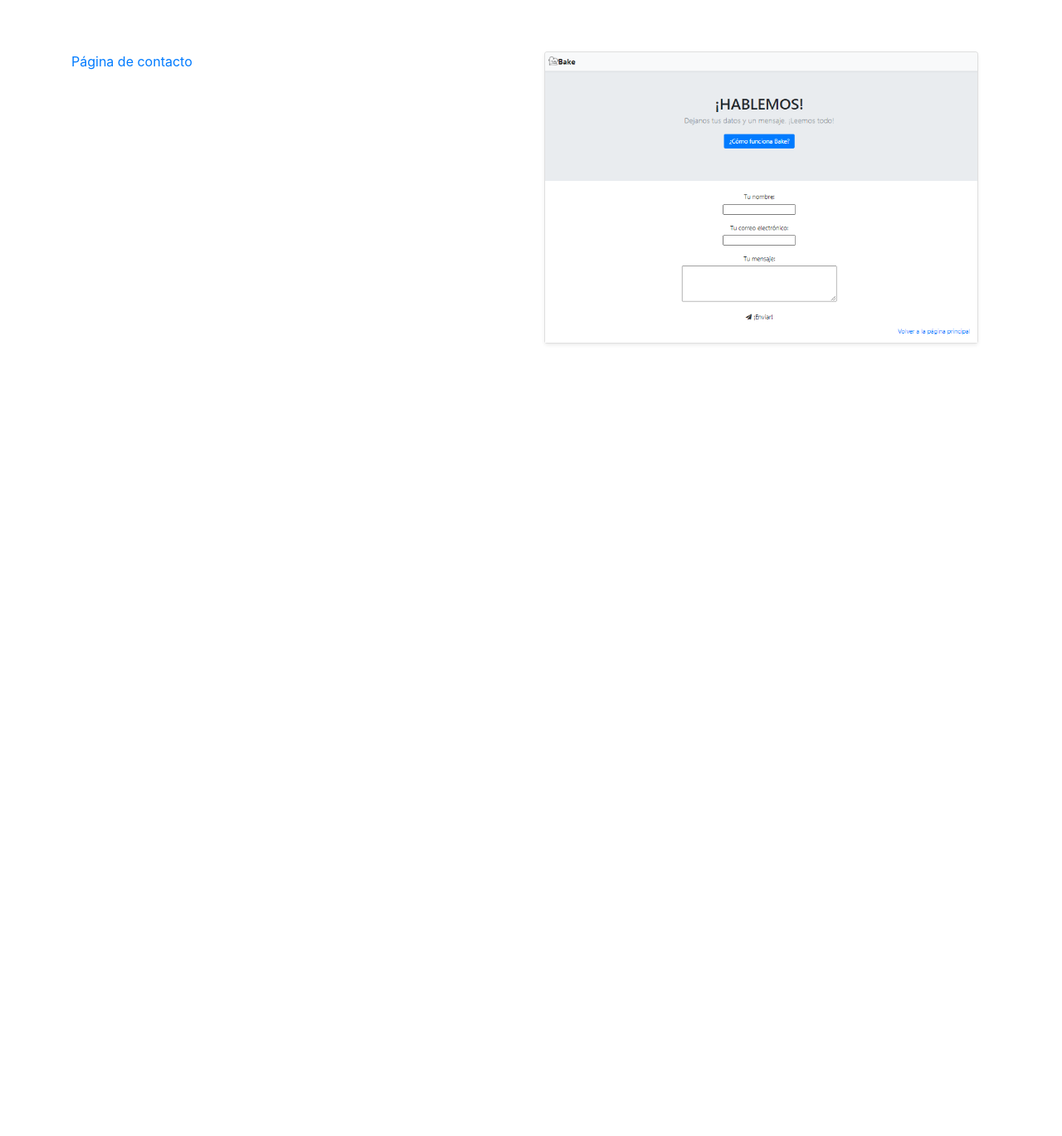
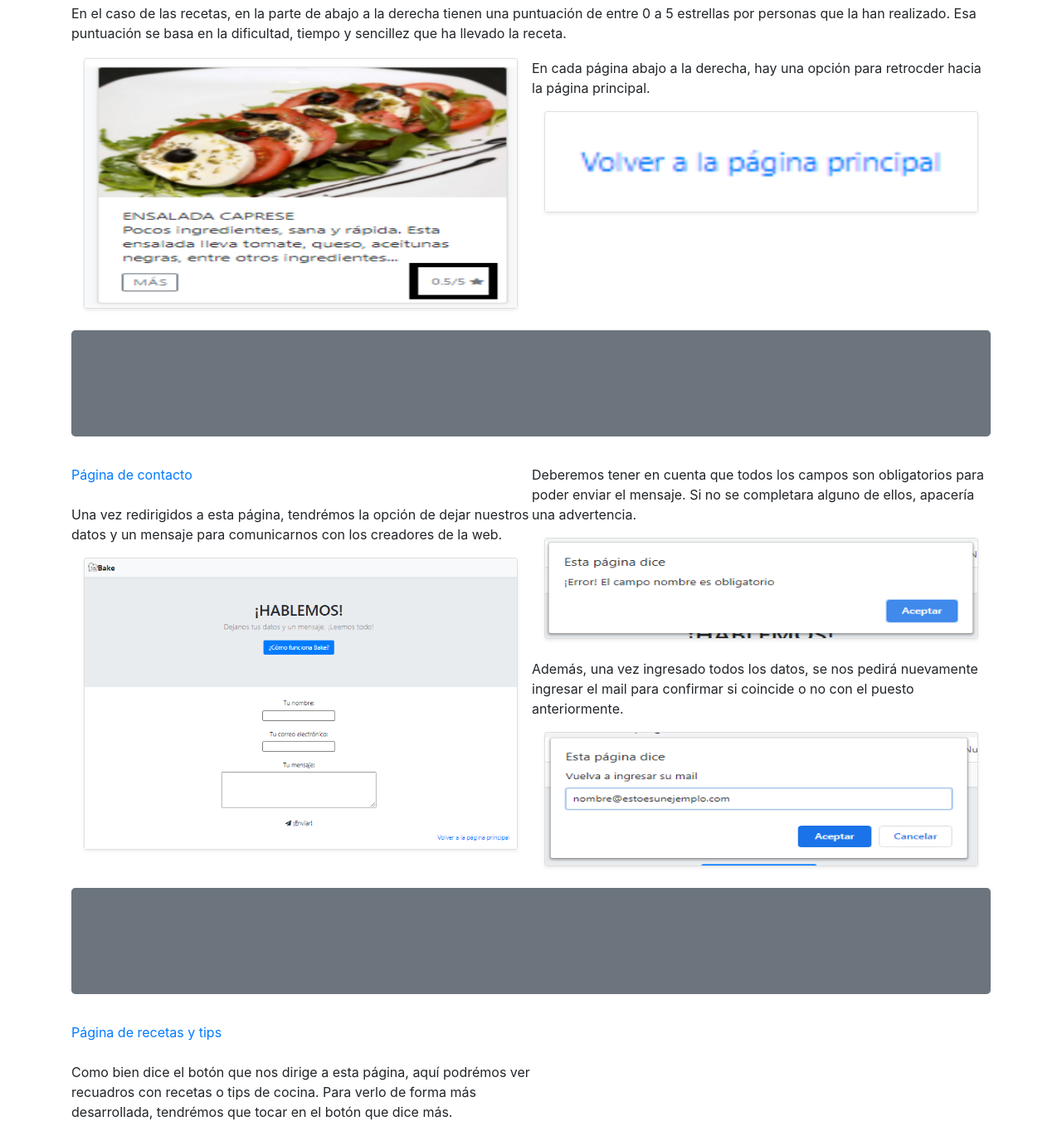
Before and after one commit to juligibu/bakeee, a plain HTML site: page función.html in a window 1280 px wide. Shown: the part 1253-2622 px from the top of the page at 83% size. Before the commit the page ends 1692 px from the top, so only its background shows below. Drawn offline with nearby package versions, Linux system fonts and the light colour scheme.

Commit message:
casi final 2

```diff
--- a/función.html
+++ b/función.html
@@ -80,12 +80,6 @@
                     </tr>
 
                     <tr>
-                        <td>
-                            <br><br><br>
-                        </td>
-                    </tr>
-
-                    <tr>
                         <td class="text-justify">
                             <p>Luego aparecen los dos recuadros. Uno nos llevará a una página en donde podrémos ver <a href="#ancla-2">recetas y/o consejos de cocina</a>, y en la otra podrémos <a href="#ancla-3">buscar recetas de manera más específica.</a></p>
                         </td>
@@ -107,24 +101,88 @@
                             </div>
                         </td>
                     </tr>
+
                     <tr>
                         <td>
-                            <br><br><br><br><br><br>
+                            <section class="jumbotron text-anchor bg-secondary">
+                                <div class="container">
+                                </div>
+                            </section>
+                        </td>
+                    </tr>
+
+                    <tr>
+                        <td>
+                            <p>En el caso de las recetas, en la parte de abajo a la derecha tienen una puntuación de entre 0 a 5 estrellas por personas que la han realizado. Esa puntuación se basa en la dificultad, tiempo y sencillez que ha llevado la receta.</p>
                         </td>
                     </tr>
                     <tr>
-                        <a name="ancla-1" id="ancla-1">
-                            <td class="column text-justify">
-                                <a href="mail.html">Página de contacto</p><br></a>
-                                <p></p>
-                            </td>
-                        <td class="column text-center">
+                        <td class="column">
+                           <div class="col-md">
+                            <div class="card mb-4 shadow-sm">
+                              <img class=" card-img-top" src="images/estrellas.png" width="400px" height="300px" xmlns="http://www.w3.org/2000/svg" ></img>
+                            </div>
+                        </div>
+                        </td>
+                        <td class="column">
+                            <p>En cada página abajo a la derecha, hay una opción para retrocder hacia la página principal.</p>
+                            <div class="col-md">
+                             <div class="card mb-4 shadow-sm">
+                               <img class=" card-img-top" src="images/volver.png" width="300px" height="120px" xmlns="http://www.w3.org/2000/svg" ></img>
+                             </div>
+                         </div>
+                         </td>
+                    </tr>
+
+                    <tr>
+                        <td>
+                            <section class="jumbotron text-anchor bg-secondary">
+                                <div class="container">
+                                </div>
+                              </section>
+                        </td>
+                    </tr>
+
+                    <tr>
+                        <td class="column text-left">
+                            <a href="mail.html" id="ancla-1">Página de contacto</a><br><br>
+                            <p>Una vez redirigidos a esta página, tendrémos la opción de dejar nuestros datos y un mensaje para comunicarnos con los creadores de la web.</p>
                             <div class="col-md">
                                 <div class="card mb-4 shadow-sm">
                                   <img class=" card-img-top" src="images/correo.png" width="500px" height="350px" xmlns="http://www.w3.org/2000/svg" ></img>
                                 </div>
                             </div>
                         </td>
+                        <td class="column text-left">
+                            <p>Deberemos tener en cuenta que todos los campos son obligatorios para poder enviar el mensaje. Si no se completara alguno de ellos, apacería una advertencia.</p>
+                            <div class="col-md">
+                                <div class="card mb-4 shadow-sm">
+                                  <img class=" card-img-top" src="images/correo-advertencia.png" width="300px" height="120px" xmlns="http://www.w3.org/2000/svg" ></img>
+                                </div>
+                            </div>
+                            <p>Además, una vez ingresado todos los datos, se nos pedirá nuevamente ingresar el mail para confirmar si coincide o no con el puesto anteriormente.</p>
+                            <div class="col-md">
+                                <div class="card mb-4 shadow-sm">
+                                  <img class=" card-img-top" src="images/correo-confirmación.png" width="340px" height="160px" xmlns="http://www.w3.org/2000/svg" ></img>
+                                </div>
+                            </div>
+                        </td>
+
+                        <tr>
+                            <td>
+                                <section class="jumbotron text-anchor bg-secondary">
+                                    <div class="container">
+                                    </div>
+                                </section>
+                            </td>
+                        </tr>
+
+                        <tr>
+                            <td class="column text-left">
+                                <a href="todas.html" id="ancla-2">Página de recetas y tips</a><br><br>
+                                <p>Como bien dice el botón que nos dirige a esta página, aquí podrémos ver recuadros con recetas o tips de cocina. Para verlo de forma más desarrollada, tendrémos que tocar en el botón que dice más.</p>
+                            </td>
+                        </tr>
                     </tr>
                 </table>
             </div>
```
Also changed, not shown: images/correo-advertencia.png (added), images/correo-confirmación.png (added), images/estrellas.png (added), images/todas-más.png (added), images/todas.png (added), images/volver.png (added).
